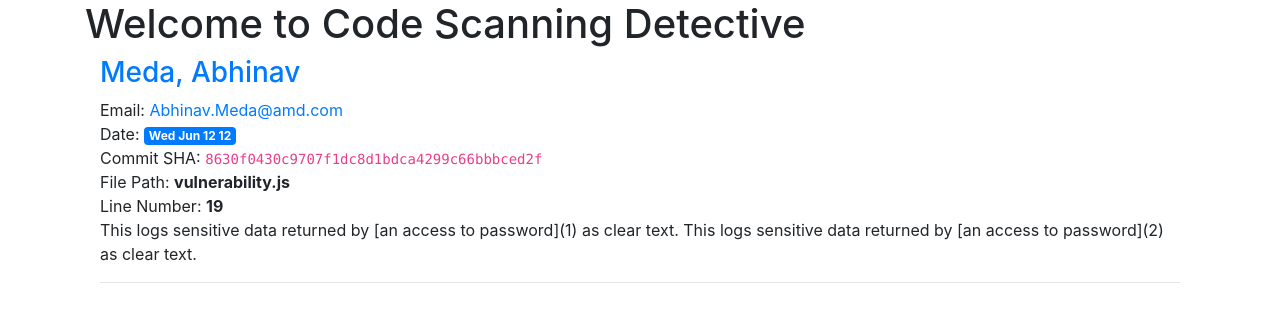
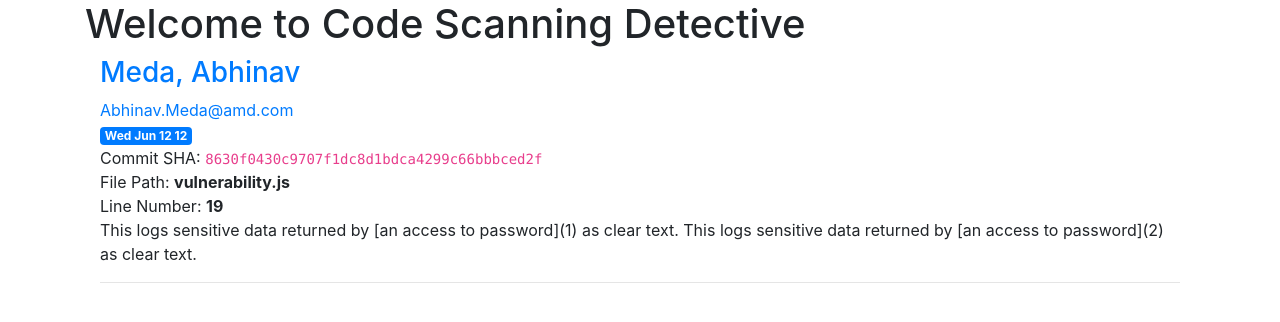
Before and after one commit to abhimeda/code_scanning_hackathon, a Flask app: page / in a window 1280 px wide. Shown: the part 56-378 px from the top of the page. Run offline with Flask 3, Linux system fonts and the light colour scheme; some libraries are stand-ins or nearby versions.

Commit message:
remove unnecessary text

```diff
--- a/templates/index.html
+++ b/templates/index.html
@@ -8,8 +8,8 @@
                 <a href="#">
 					<h3>{{ post['author'] }}</h3>
 				</a>
-                <div class="email">Email: <a href="mailto:{{ post['email'] }}">{{ post['email'] }}</a></div>
-                <div class="date">Date: <span class="badge badge-primary">{{ post['date'] }}</span></div>
+                <div class="email"><a href="mailto:{{ post['email'] }}">{{ post['email'] }}</a></div>
+                <div class="date"><span class="badge badge-primary">{{ post['date'] }}</span></div>
                 <div class="commit">Commit SHA: <code>{{ post['sha'] }}</code></div>
                 <div class="file">File Path: <strong>{{ post['file_path'] }}</strong></div>
                 <div class="line">Line Number: <strong>{{ post['line'] }}</strong></div>
```
